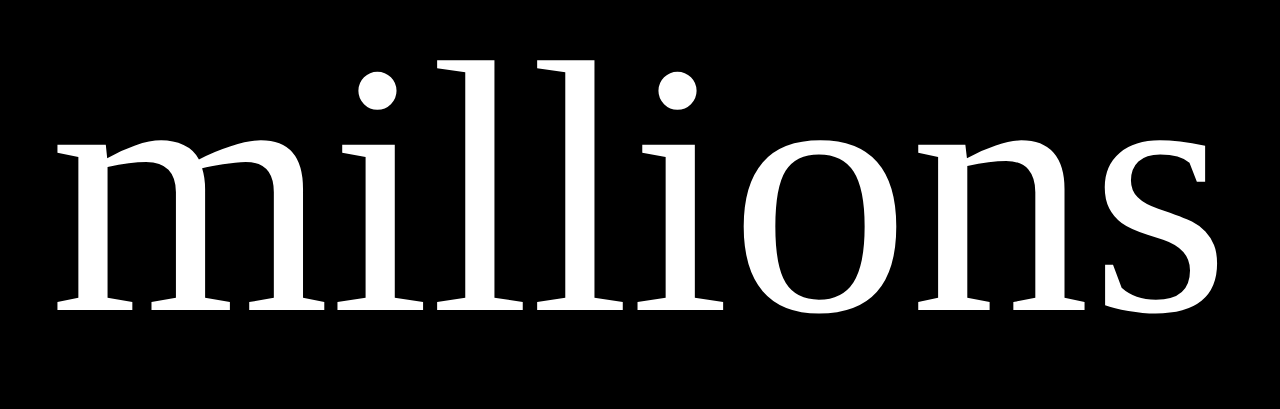
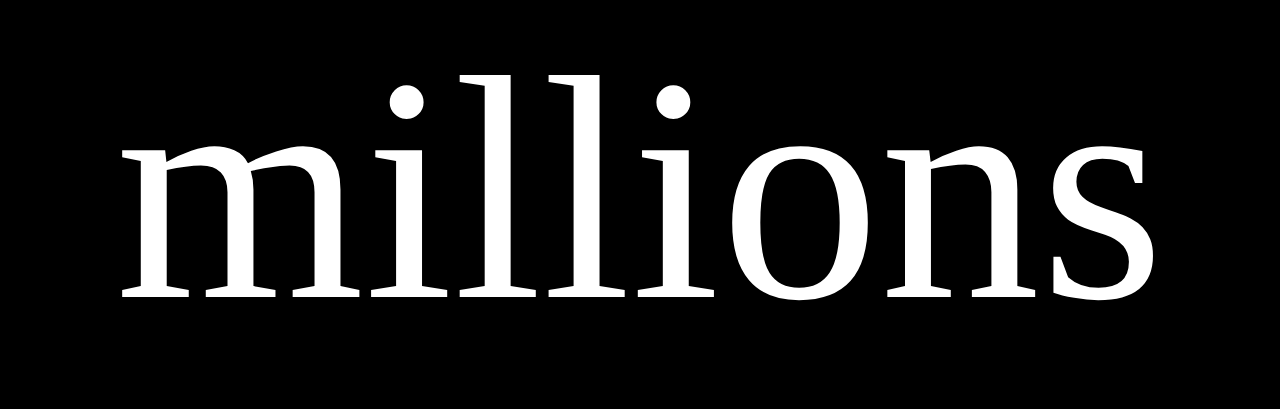
Before and after one commit to astrovandalistas/AFT, a plain HTML site: page docs/index.html in a window 1280 px wide. Shown: the part 391-800 px from the top of the page. Drawn offline with Linux system fonts and the light colour scheme.

Commit message:
better var names; adjust font sizes according to vw

```diff
--- a/docs/css/main.css
+++ b/docs/css/main.css
@@ -22,14 +22,14 @@ body {
 .word {
   width: 100%;
   height: 50%;
-  font-size: 45vh;
+  font-size: 25vw;
   line-height: 45vh;
 }
 
 #modal-text {
   width: 100%;
   height: 100%;
-  font-size: 95vh;
+  font-size: 55vw;
   line-height: 95vh;
 }
 
--- a/docs/index.html
+++ b/docs/index.html
@@ -19,7 +19,7 @@
       var PHRASES_LIMIT = 16;
       var TWITTER_SERVICE_URL = "https://aftwitterstream.herokuapp.com/AFT";
       var timeouts = [null, null];
-      var currentWord = [0,0];
+      var currentWordIndex = [0,0];
       var currentPhrase = [];
       var insertIndex = 0;
 
@@ -44,29 +44,29 @@
 
       function setWord(i) {
         return function() {
-          document.getElementById("word"+i).innerHTML = currentPhrase[i][currentWord[i]];
+          document.getElementById("word"+i).innerHTML = currentPhrase[i][currentWordIndex[i]];
           var tWord = document.getElementById("word"+i).innerHTML;
-          var oWord = document.getElementById("word"+(i+1)%2).innerHTML;
+          var oWord = document.getElementById("word"+(i + 1) % 2).innerHTML;
           var timeoutValue = 50 + 50 * Math.random() + 50 * tWord.length;
 
           if(tWord == oWord) {
-            document.getElementById("modal-text").innerHTML = currentPhrase[i][currentWord[i]];
+            document.getElementById("modal-text").innerHTML = currentPhrase[i][currentWordIndex[i]];
             document.getElementById("modal").style.opacity = 1;
             for(var t=0; t<timeouts.length; t++) {
               if(timeouts[t] != null) {
                 clearTimeout(timeouts[t]);
               }
-              timeouts[t] = setTimeout(setWord(t%currentWord.length), 700);
+              timeouts[t] = setTimeout(setWord(t % 2), 700);
             }
           } else {
             document.getElementById("modal").style.opacity = 0;
             timeouts[i] = setTimeout(setWord(i), timeoutValue);
           }
 
-          currentWord[i] = (currentWord[i] + 1);
-          if(currentWord[i] >= currentPhrase[i].length) {
+          currentWordIndex[i] = (currentWordIndex[i] + 1);
+          if(currentWordIndex[i] >= currentPhrase[i].length) {
             currentPhrase[i] = phrases[Math.floor(phrases.length * Math.random())].split(" ");
-            currentWord[i] = 0;
+            currentWordIndex[i] = 0;
           }
         }
       }
```
